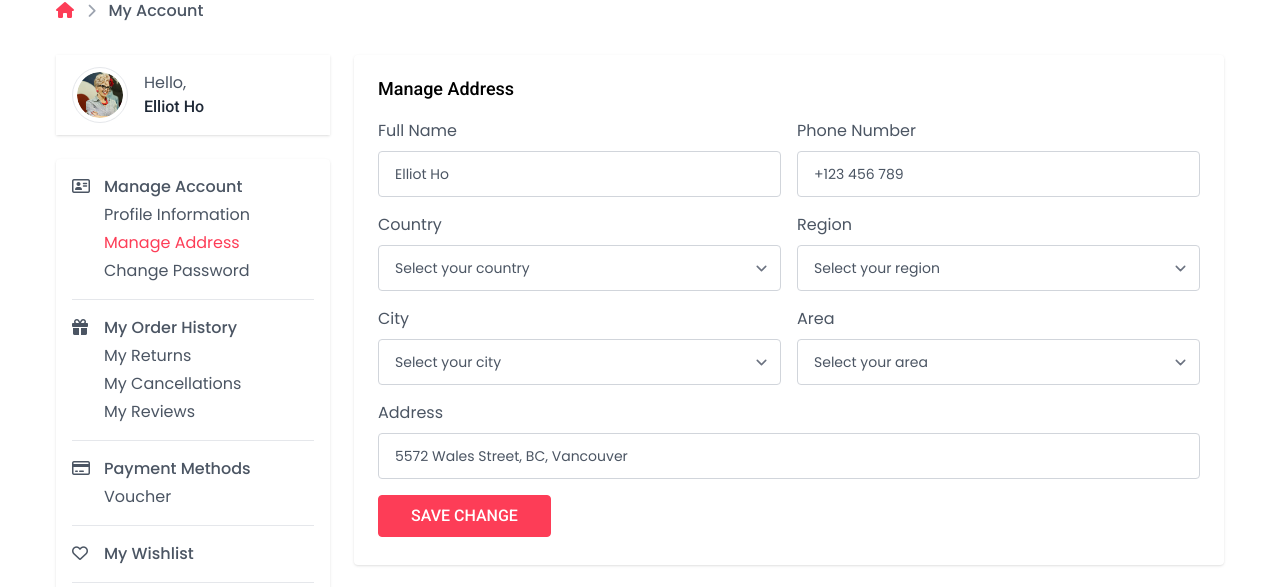
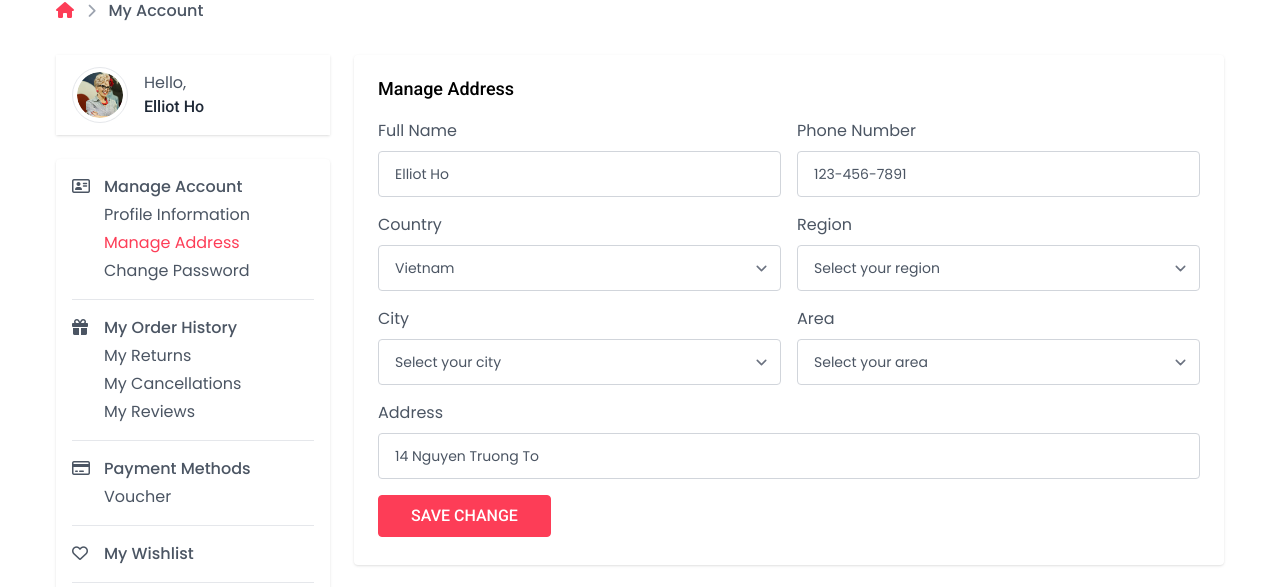
Before and after one commit to tri1911/ecommerce-mern, a React (Create React App) app in the folder client/: page /account/address in a window 1280 px wide. Shown: the part 155-742 px from the top of the page. Built offline with nearby package versions, Linux system fonts and the light colour scheme.

Commit message:
fix: integrate Formik into the Profile, Address, UpdatePassword forms & create primative reusable 'Select' component

```diff
--- a/client/src/components/Account/AddressInfo.tsx
+++ b/client/src/components/Account/AddressInfo.tsx
@@ -1,62 +1,117 @@
-import React from "react";
+import { Form, Formik, FormikHelpers } from "formik";
+import * as Yup from "yup";
+import Select from "../Form/Select";
+import TextInput from "../Form/TextInput";
 import FormSubmitButton from "../Shared/FormSubmitButton";
-import InputField from "../Shared/InputField";
-import SelectField from "../Shared/SelectField";
-import AccountFormWrapper from "./ManageAccountForm";
+
+interface AddressFormValue {
+  fullName: string;
+  phone: string;
+  country: string;
+  region: string;
+  city: string;
+  area: string;
+  address: string;
+}
 
 export default function AddressInfo() {
+  const initialValues = {
+    fullName: "Elliot Ho",
+    phone: "123-456-7891",
+    country: "Vietnam",
+    region: "Asia",
+    city: "Da Nang",
+    area: "Hai Chau",
+    address: "14 Nguyen Truong To",
+  };
+
+  const handleSubmit: (
+    values: AddressFormValue,
+    formikHelpers: FormikHelpers<AddressFormValue>
+  ) => void | Promise<any> = (values, actions) => {
+    // do something with form values here
+    console.log(values);
+    actions.setSubmitting(false);
+  };
+
+  const phoneRegExp =
+    /^((\\+[1-9]{1,4}[ \\-]*)|(\\([0-9]{2,3}\\)[ \\-]*)|([0-9]{2,4})[ \\-]*)*?[0-9]{3,4}?[ \\-]*[0-9]{3,4}?$/;
+
+  const validationSchema = Yup.object({
+    fullName: Yup.string().required("Please enter your full name"),
+    phone: Yup.string().matches(phoneRegExp, "Phone number is not valid"),
+    country: Yup.string(),
+    region: Yup.string(),
+    city: Yup.string(),
+    area: Yup.string(),
+    address: Yup.string(),
+  });
+
   return (
-    <AccountFormWrapper title="Manage Address">
+    <div className="shadow rounded px-6 pt-5 pb-7">
+      <Formik<AddressFormValue>
+        initialValues={initialValues}
+        validationSchema={validationSchema}
+        onSubmit={handleSubmit}
+      >
+        <Form>
+          <h3 className="text-lg font-medium capitalize mb-4">
+            Manage Address
+          </h3>
+          <div className="space-y-4">
             <div className="grid sm:grid-cols-2 gap-4">
-        <InputField
+              <TextInput
                 label="Full Name"
-          value="Elliot Ho"
+                name="fullName"
                 placeholder="Enter your full name"
               />
-        <InputField
+              <TextInput
                 label="Phone Number"
-          value="+123 456 789"
+                name="phone"
                 placeholder="Enter your phone number"
               />
             </div>
             <div className="grid sm:grid-cols-2 gap-4">
-        <SelectField title="Country">
+              <Select label="Country" name="country">
                 <option>Select your country</option>
                 <option>Canada</option>
                 <option>Vietnam</option>
                 <option>Thailand</option>
-        </SelectField>
-        <SelectField title="Region">
+              </Select>
+              <Select label="Region" name="region">
                 <option>Select your region</option>
                 <option>Canada</option>
                 <option>Vietnam</option>
                 <option>Thailand</option>
-        </SelectField>
+              </Select>
             </div>
             <div className="grid sm:grid-cols-2 gap-4">
-        <SelectField title="City">
+              <Select label="City" name="city">
                 <option>Select your city</option>
                 <option>Canada</option>
                 <option>Vietnam</option>
                 <option>Thailand</option>
-        </SelectField>
-        <SelectField title="Area">
+              </Select>
+              <Select label="Area" name="area">
                 <option>Select your area</option>
                 <option>Canada</option>
                 <option>Vietnam</option>
                 <option>Thailand</option>
-        </SelectField>
+              </Select>
             </div>
             <div>
-        <InputField
+              <TextInput
                 label="Address"
-          value="5572 Wales Street, BC, Vancouver"
+                name="address"
                 placeholder="Enter your address"
               />
             </div>
             <div className="mt-6">
               <FormSubmitButton label="Save Change" />
             </div>
-    </AccountFormWrapper>
+          </div>
+        </Form>
+      </Formik>
+    </div>
   );
 }
--- a/client/src/components/Account/ManageAccountForm.tsx
+++ /dev/null
@@ -1,18 +0,0 @@
-import React from "react";
-
-export default function AccountFormWrapper({
-  title,
-  children,
-}: {
-  title: string;
-  children: React.ReactNode;
-}) {
-  return (
-    <div className="shadow rounded px-6 pt-5 pb-7">
-      <form>
-        <h3 className="text-lg font-medium capitalize mb-4">{title}</h3>
-        <div className="space-y-4">{children}</div>
-      </form>
-    </div>
-  );
-}
--- a/client/src/components/Account/ProfileInfo.tsx
+++ b/client/src/components/Account/ProfileInfo.tsx
@@ -1,53 +1,114 @@
-import React from "react";
+import { Form, Formik, FormikHelpers } from "formik";
+import * as Yup from "yup";
 import FormSubmitButton from "../Shared/FormSubmitButton";
-import InputField from "../Shared/InputField";
-import SelectField from "../Shared/SelectField";
-import AccountFormWrapper from "./ManageAccountForm";
+import TextInput from "../Form/TextInput";
+import Select from "../Form/Select";
+import { Gender } from "../../types";
+
+interface ProfileFormValue {
+  firstName: string;
+  lastName: string;
+  birthday: string;
+  gender?: Gender;
+  email: string;
+  phone: string;
+}
 
 export default function ProfileInfo() {
+  const initialValues = {
+    firstName: "Elliot",
+    lastName: "Ho",
+    birthday: "1999-11-19",
+    gender: undefined,
+    email: "sample@email.com",
+    phone: "123-456-7891",
+  };
+
+  const handleSubmit: (
+    values: ProfileFormValue,
+    formikHelpers: FormikHelpers<ProfileFormValue>
+  ) => void | Promise<any> = (values, actions) => {
+    // do something with form values here
+    console.log(values);
+    actions.setSubmitting(false);
+  };
+
+  const phoneRegExp =
+    /^((\\+[1-9]{1,4}[ \\-]*)|(\\([0-9]{2,3}\\)[ \\-]*)|([0-9]{2,4})[ \\-]*)*?[0-9]{3,4}?[ \\-]*[0-9]{3,4}?$/;
+
+  const validationSchema = Yup.object({
+    firstName: Yup.string().required("Please enter your first name"),
+    lastName: Yup.string().required("Please enter your last name"),
+    birthday: Yup.date().default(() => new Date()),
+    gender: Yup.string()
+      .oneOf(["male", "female", "other"], "Invalid gender")
+      .required("Please choose your gender"),
+    email: Yup.string()
+      .email("Invalid email address")
+      .required("Email is required"),
+    phone: Yup.string().matches(phoneRegExp, "Phone number is not valid"),
+  });
+
   return (
-    <AccountFormWrapper title="Profile Information">
+    <div className="shadow rounded px-6 pt-5 pb-7">
+      <Formik<ProfileFormValue>
+        initialValues={initialValues}
+        validationSchema={validationSchema}
+        onSubmit={handleSubmit}
+      >
+        <Form>
+          <h3 className="text-lg font-medium capitalize mb-4">
+            Profile Information
+          </h3>
+          <div className="space-y-4">
             <div className="grid sm:grid-cols-2 gap-4">
-        <InputField
+              <TextInput
                 label="First Name"
-          value="Elliot"
+                type="text"
+                name="firstName"
                 placeholder="Enter your first name"
               />
-        <InputField
+              <TextInput
                 label="Last Name"
-          value="Ho"
+                type="text"
+                name="lastName"
                 placeholder="Enter your last name"
               />
             </div>
             <div className="grid sm:grid-cols-2 gap-4">
-        <InputField
+              <TextInput
+                label="Birthday"
                 type="date"
-          label="Birthday"
-          value="2000-11-19"
+                name="birthday"
                 placeholder="Enter your birthday"
               />
-        <SelectField title="Gender" name="gender" value="male">
-          <option value="none">Select your gender</option>
+              <Select label="Gender" name="gender">
+                <option>Select your gender</option>
                 <option value="male">Male</option>
                 <option value="female">Female</option>
                 <option value="other">Other</option>
-        </SelectField>
+              </Select>
             </div>
             <div className="grid sm:grid-cols-2 gap-4">
-        <InputField
+              <TextInput
+                type="email"
                 label="Email"
-          value="example@email.com"
+                name="email"
                 placeholder="Enter your email address"
               />
-        <InputField
+              <TextInput
+                type="text"
                 label="Phone Number"
-          value="+123 456 789"
+                name="phone"
                 placeholder="Enter your phone number"
               />
             </div>
             <div className="mt-6">
               <FormSubmitButton label="Save Change" />
             </div>
-    </AccountFormWrapper>
+          </div>
+        </Form>
+      </Formik>
+    </div>
   );
 }
--- a/client/src/components/Account/UpdatePassword.tsx
+++ b/client/src/components/Account/UpdatePassword.tsx
@@ -1,29 +1,79 @@
-import React from "react";
+import * as Yup from "yup";
+import { Form, Formik, FormikHelpers } from "formik";
+import TextInput from "../Form/TextInput";
 import FormSubmitButton from "../Shared/FormSubmitButton";
-import InputField from "../Shared/InputField";
-import AccountFormWrapper from "./ManageAccountForm";
+
+interface UpdatePasswordFormValue {
+  oldPassword: string;
+  newPassword: string;
+  confirmNewPassword: string;
+}
 
 export default function UpdatePassword() {
+  const initialValues = {
+    oldPassword: "",
+    newPassword: "",
+    confirmNewPassword: "",
+  };
+
+  const handleSubmit: (
+    values: UpdatePasswordFormValue,
+    formikHelpers: FormikHelpers<UpdatePasswordFormValue>
+  ) => void | Promise<any> = (values, actions) => {
+    // do something with form values here
+    console.log(values);
+    actions.setSubmitting(false);
+  };
+
+  const validationSchema = Yup.object({
+    oldPassword: Yup.string()
+      .min(6, "Password must be at least 6 characters")
+      .required("Password is required"),
+    newPassword: Yup.string()
+      .min(6, "Password must be at least 6 characters")
+      .required("Password is required"),
+    confirmNewPassword: Yup.string().oneOf(
+      [Yup.ref("newPassword"), null],
+      "Password must match"
+    ),
+  });
+
   return (
-    <AccountFormWrapper title="Change Password">
-      <InputField
+    <div className="shadow rounded px-6 pt-5 pb-7">
+      <Formik<UpdatePasswordFormValue>
+        initialValues={initialValues}
+        validationSchema={validationSchema}
+        onSubmit={handleSubmit}
+      >
+        <Form>
+          <h3 className="text-lg font-medium capitalize mb-4">
+            Change Password
+          </h3>
+          <div className="space-y-4">
+            <TextInput
               type="password"
               label="Current Password"
+              name="oldPassword"
               placeholder="Enter current password"
             />
-      <InputField
+            <TextInput
+              label="New Password"
               type="password"
-        label="New Password"
+              name="newPassword"
               placeholder="Enter new password"
             />
-      <InputField
+            <TextInput
+              label="Confirm Password"
               type="password"
-        label="Confirm Password"
+              name="confirmNewPassword"
               placeholder="Enter confirm password"
             />
             <div className="mt-6">
               <FormSubmitButton label="Save Change" />
             </div>
-    </AccountFormWrapper>
+          </div>
+        </Form>
+      </Formik>
+    </div>
   );
 }
--- a/client/src/components/Authentication/LoginForm.tsx
+++ b/client/src/components/Authentication/LoginForm.tsx
@@ -16,10 +16,10 @@ export default function LoginForm() {
   const handleSubmit: (
     values: LoginFormValues,
     formikHelpers: FormikHelpers<LoginFormValues>
-  ) => void | Promise<any> = (values, helpers) => {
+  ) => void | Promise<any> = (values, actions) => {
     // do something with form values
     console.log(values);
-    helpers.setSubmitting(false);
+    actions.setSubmitting(false);
   };
 
   const validationSchema = Yup.object({
--- a/client/src/components/Authentication/RegisterForm.tsx
+++ b/client/src/components/Authentication/RegisterForm.tsx
@@ -17,10 +17,10 @@ export default function RegisterForm() {
   const handleSubmit: (
     values: RegisterFormValues,
     formikHelpers: FormikHelpers<RegisterFormValues>
-  ) => void | Promise<any> = (values, helpers) => {
+  ) => void | Promise<any> = (values, actions) => {
     // do something with form values here
     console.log(values);
-    helpers.setSubmitting(false);
+    actions.setSubmitting(false);
   };
 
   const validationSchema = Yup.object({
@@ -35,6 +35,9 @@ export default function RegisterForm() {
       [Yup.ref("password"), null],
       "Password must match"
     ),
+    acceptedTerms: Yup.boolean()
+      .required("Required")
+      .oneOf([true], "You must accept the terms and conditions."),
   });
 
   return (
--- a/client/src/components/Form/CheckBox.tsx
+++ b/client/src/components/Form/CheckBox.tsx
@@ -7,7 +7,6 @@ interface CheckBoxProps extends React.InputHTMLAttributes<HTMLInputElement> {
 
 export default function CheckBox({ children, ...rest }: CheckBoxProps) {
   const [field, meta] = useField({ ...rest, type: "checkbox" });
-
   return (
     <>
       <div className="flex items-center">
--- /dev/null
+++ b/client/src/components/Form/Select.tsx
@@ -0,0 +1,21 @@
+import { useField } from "formik";
+
+interface SelectProps extends React.SelectHTMLAttributes<HTMLSelectElement> {
+  label: string;
+  name: string;
+}
+
+export default function Select({ label, ...rest }: SelectProps) {
+  const [field, meta] = useField(rest);
+  return (
+    <div>
+      <label htmlFor={rest.name} className="text-gray-600 mb-2 block">
+        {label}
+      </label>
+      <select id={rest.name} className="default-input" {...field} {...rest} />
+      {meta.touched && meta.error ? (
+        <div className="input-error">{meta.error}</div>
+      ) : null}
+    </div>
+  );
+}
--- a/client/src/components/Form/TextInput.tsx
+++ b/client/src/components/Form/TextInput.tsx
@@ -12,7 +12,6 @@ export default function TextInput({
   ...rest
 }: TextInputProps) {
   const [field, meta] = useField(rest);
-
   return (
     <div>
       <label htmlFor={rest.name} className="text-gray-600 mb-2 block">
--- a/client/src/components/Shared/SelectField.tsx
+++ /dev/null
@@ -1,22 +0,0 @@
-import React from "react";
-
-export default function SelectField({
-  title,
-  name,
-  value,
-  children,
-}: {
-  title: string;
-  name?: string;
-  value?: string;
-  children: React.ReactNode;
-}) {
-  return (
-    <div>
-      <label className="text-gray-600 mb-2 block">{title}</label>
-      <select className="default-input" name={name} value={value}>
-        {children}
-      </select>
-    </div>
-  );
-}
--- a/client/src/types/index.ts
+++ b/client/src/types/index.ts
@@ -7,6 +7,8 @@ export const COLORS = {
   white: "#fff",
   black: "#000",
 } as const;
+
+export type Gender = "male" | "female" | "other";
 
 export type Size = typeof SIZES[number];
 export type Color = keyof typeof COLORS;
```
Lines whose indentation alone changed are shown as unchanged.
